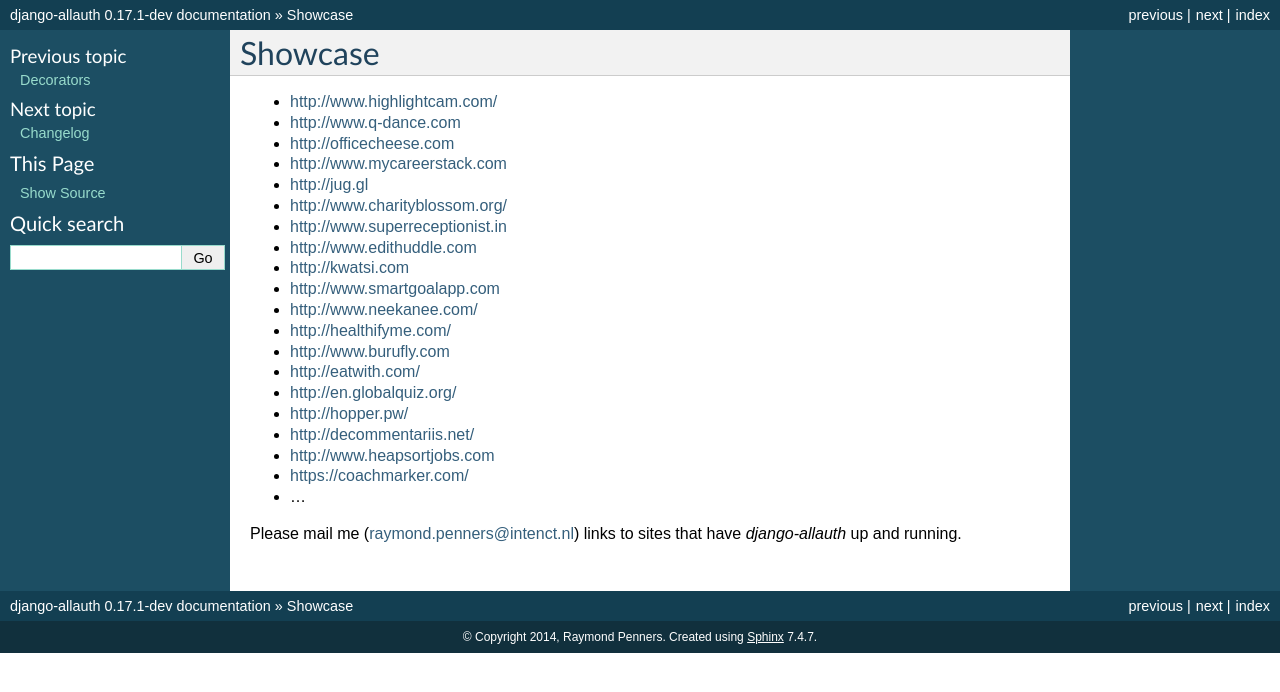
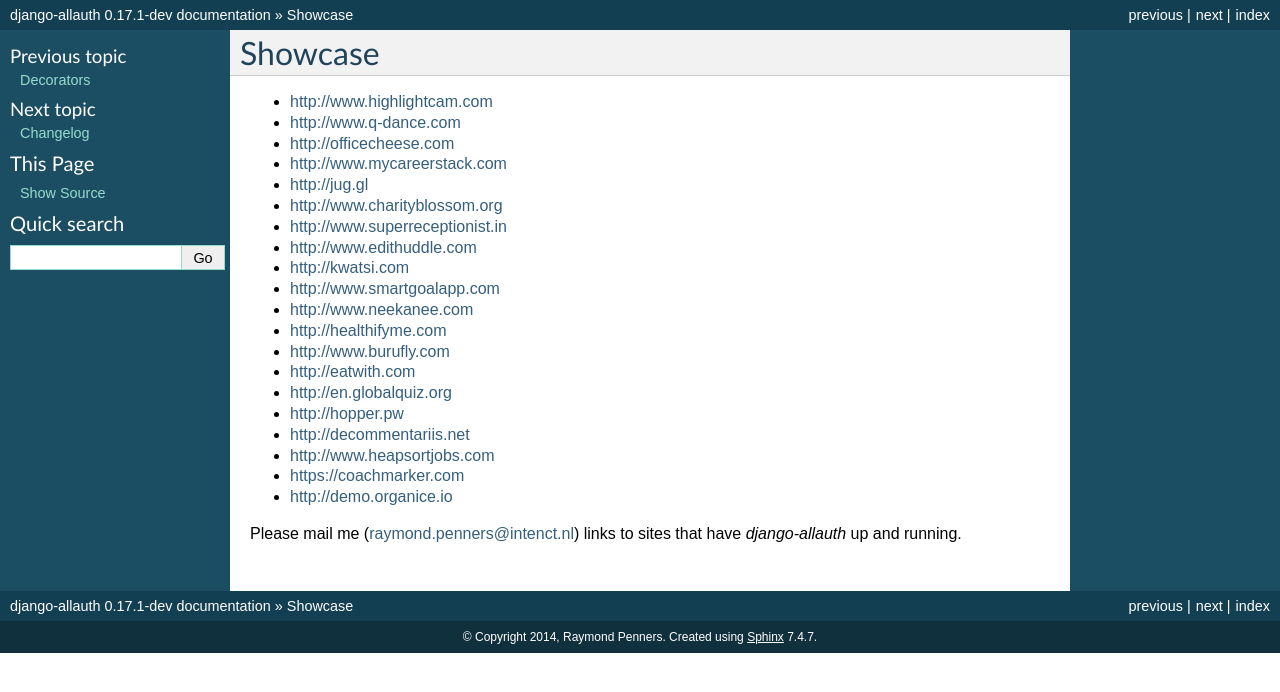
Before and after one commit to mindfulMachineLath/Django-authsystem, a Sphinx documentation site: the page built from docs/showcase.rst, in a window 1280 px wide. Shown: the top 692 px of the page. Built offline with Sphinx 7.4.7, drawn with Linux system fonts in a browser that asks for light colours; pages that are not in the unit, such as notebooks, are missing from menus; some of the changed lines change nothing that is shown.

Commit message:
Added Organice demo to list of showcases

```diff
--- a/docs/showcase.rst
+++ b/docs/showcase.rst
@@ -1,26 +1,26 @@
 Showcase
 ========
 
-- http://www.highlightcam.com/
+- http://www.highlightcam.com
 - http://www.q-dance.com
 - http://officecheese.com
 - http://www.mycareerstack.com
 - http://jug.gl
-- http://www.charityblossom.org/
+- http://www.charityblossom.org
 - http://www.superreceptionist.in
 - http://www.edithuddle.com
 - http://kwatsi.com
 - http://www.smartgoalapp.com
-- http://www.neekanee.com/
-- http://healthifyme.com/
+- http://www.neekanee.com
+- http://healthifyme.com
 - http://www.burufly.com
-- http://eatwith.com/
-- http://en.globalquiz.org/
-- http://hopper.pw/
-- http://decommentariis.net/
+- http://eatwith.com
+- http://en.globalquiz.org
+- http://hopper.pw
+- http://decommentariis.net
 - http://www.heapsortjobs.com
-- https://coachmarker.com/
-- ...
+- https://coachmarker.com
+- http://demo.organice.io
 
 Please mail me (raymond.penners@intenct.nl) links to sites that have
 `django-allauth` up and running.
```
